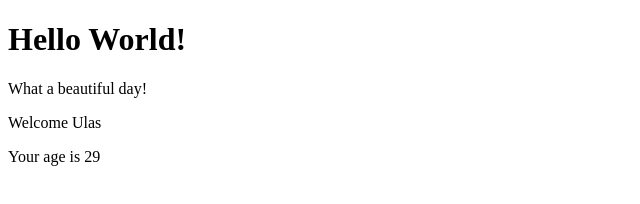
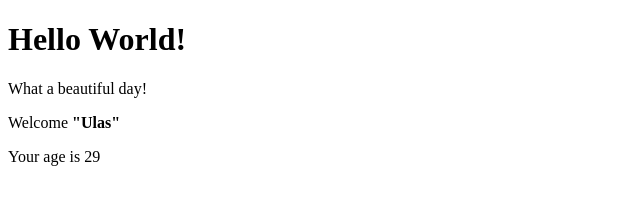
Before and after one commit to Zulk0rne1n/React-Exercises, a React (Create React App) app: page / in a window 1280 px wide. Shown: the top 204 px of the page, without its empty margins (0-640 px from the left). Built offline with nearby package versions, Linux system fonts and the light colour scheme.

Commit message:
Props 04 added

```diff
--- a/src/App.js
+++ b/src/App.js
@@ -1,12 +1,12 @@
 import React from "react"
 import { Hello } from "./Hello"
 import { Welcome } from "./Welcome"
-export class App extends React.Component{
+export class App extends React.Component {
     render() {
         return (
-        <div>
-            <Hello />
-            <Welcome name="Ulas" age="29"/>
-        </div>)
+            <div>
+                <Hello />
+                <Welcome name={<strong>"Ulas"</strong>} age="29" />
+            </div>)
     }
 }
```
